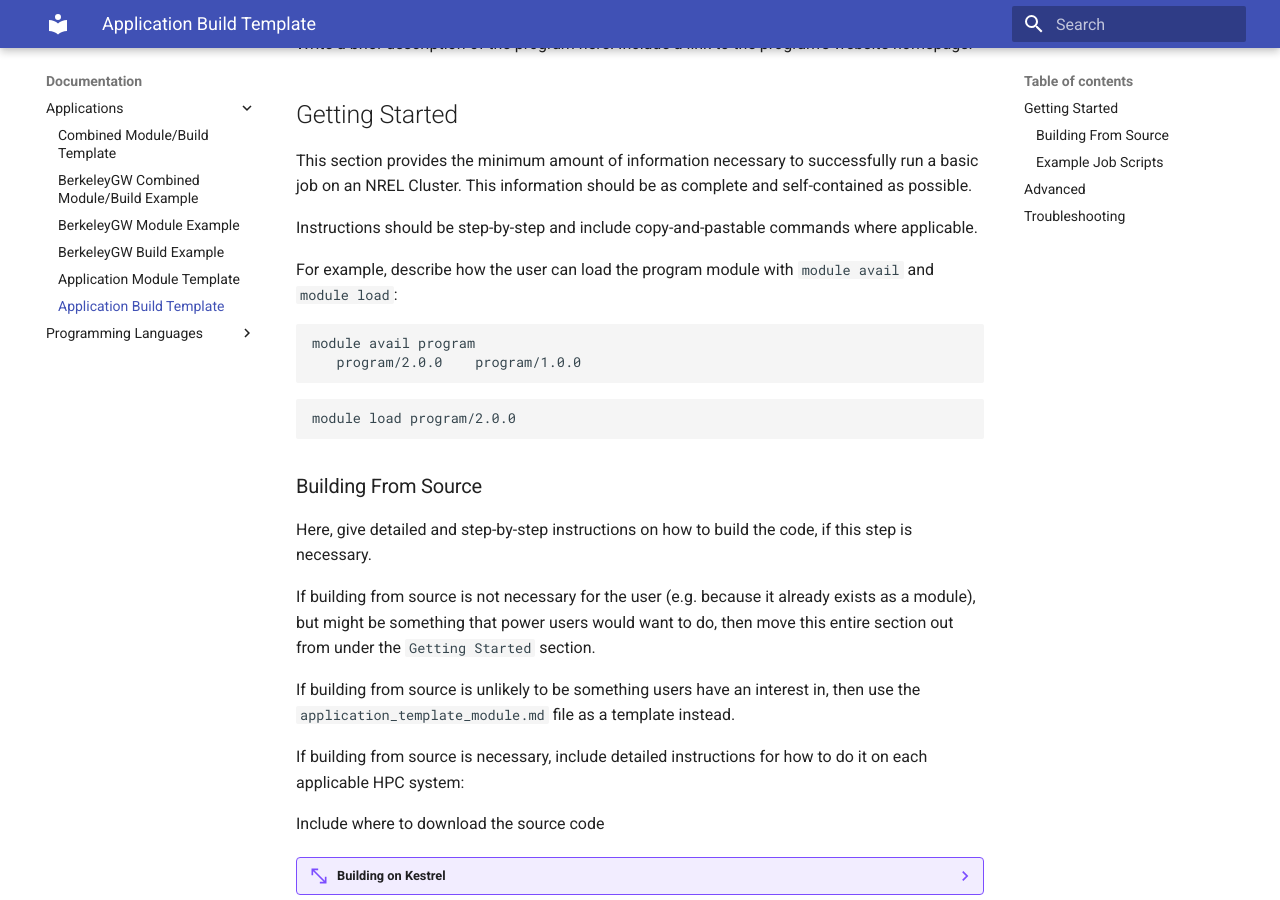
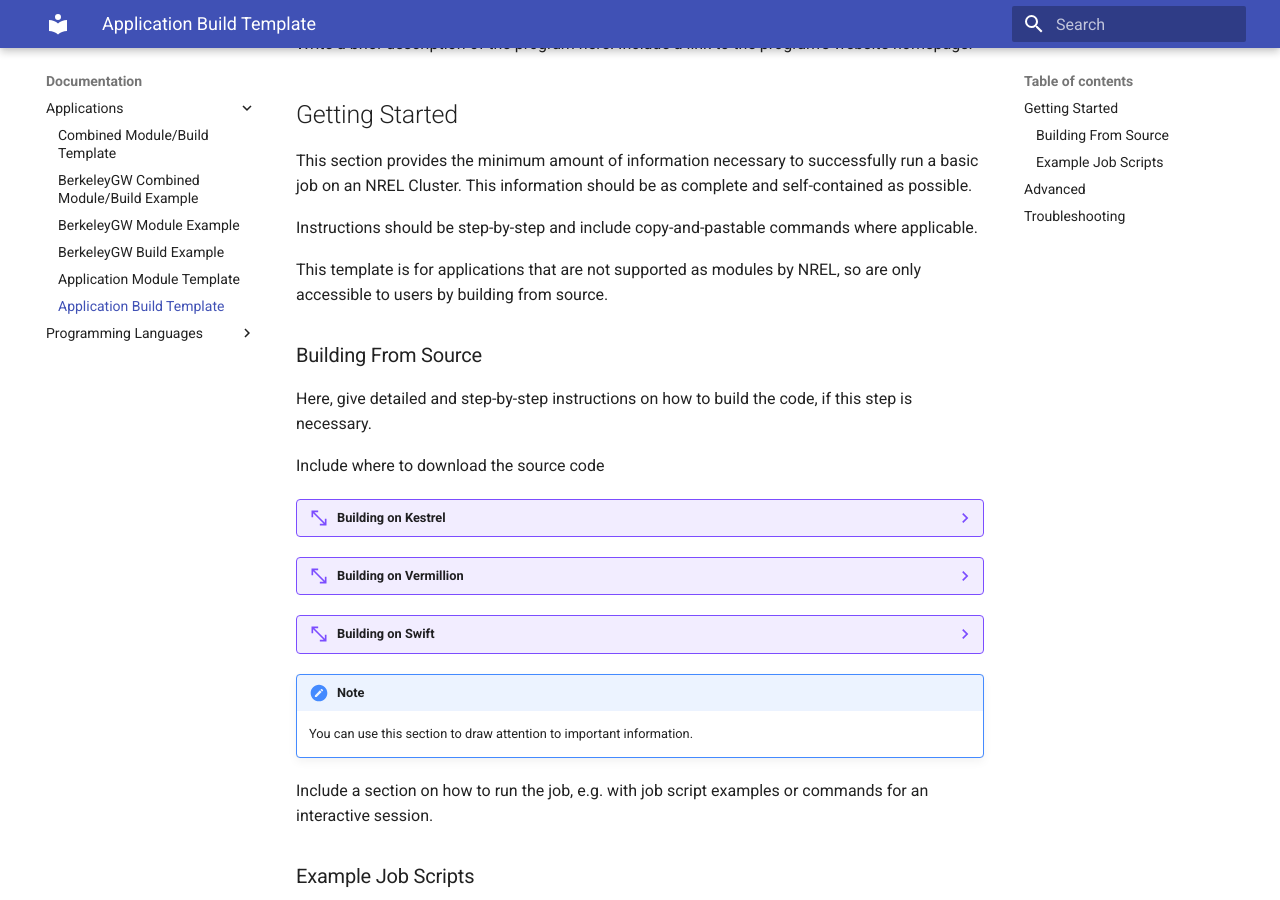
Before and after one commit to oahull0112/oahull0112.github.io, an MkDocs documentation site: the page built from docs/Documentation/Applications/applications_template_build.md, in a window 1280 px wide and 900 px high, scrolled down 278 px. Built offline with MkDocs 1.6.1 and Material for MkDocs 9.7.7, drawn with Linux system fonts in a browser that asks for light colours.

Commit message:
modify build template

````diff
--- a/docs/Documentation/Applications/applications_template_build.md
+++ b/docs/Documentation/Applications/applications_template_build.md
@@ -12,26 +12,11 @@
 
 Instructions should be step-by-step and include copy-and-pastable commands where applicable.
 
-For example, describe how the user can load the program module with `module avail` and `module load`:
-
-```
-module avail program
-   program/2.0.0    program/1.0.0
-```
-
-```
-module load program/2.0.0
-```
+This template is for applications that are not supported as modules by NREL, so are only accessible to users by building from source.
 
 ### Building From Source
 
 Here, give detailed and step-by-step instructions on how to build the code, if this step is necessary.
-
-If building from source is not necessary for the user (e.g. because it already exists as a module), but might be something that power users would want to do, then move this entire section out from under the `Getting Started` section.
-
-If building from source is unlikely to be something users have  an interest in, then use the `application_template_module.md` file as a template instead.
-
-If building from source is necessary, include detailed instructions for how to do it on each applicable HPC system:
 
 Include where to download the source code
 
````
